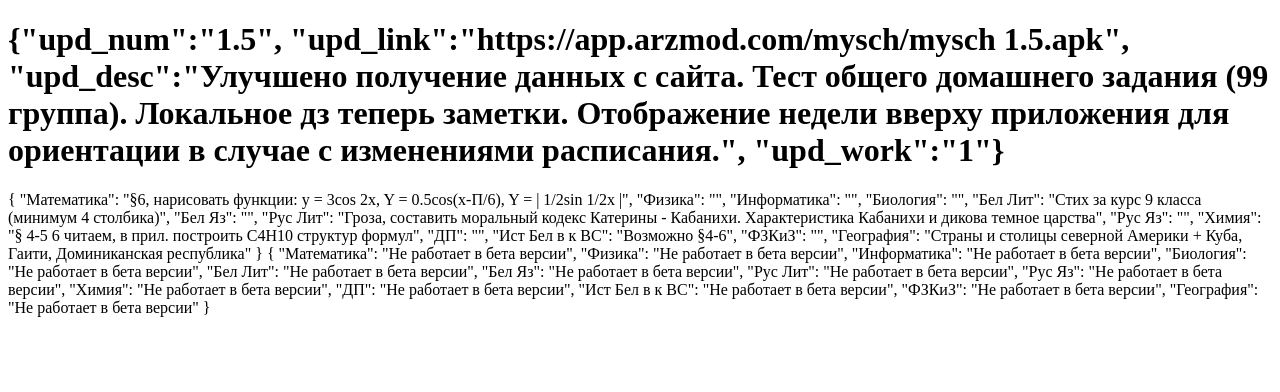
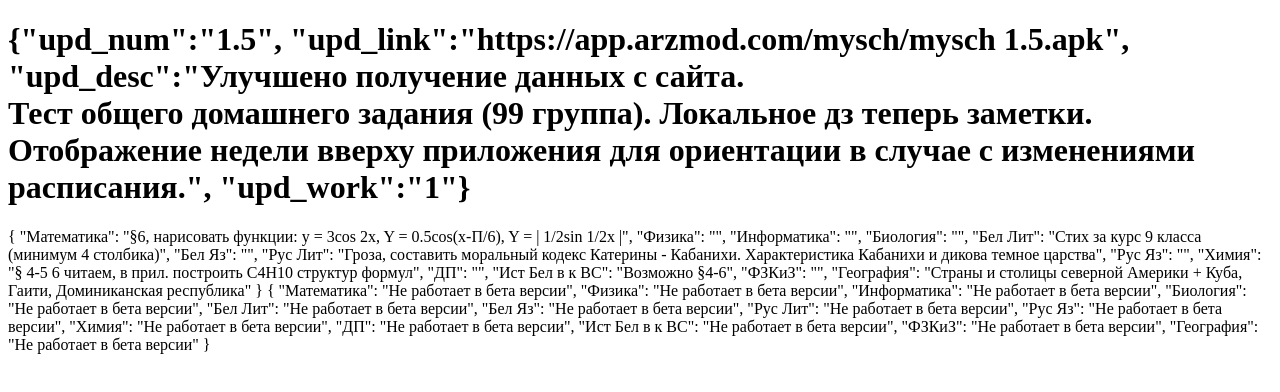
Before and after one commit to L1merGG/myschedule, a plain HTML site: page index.html in a window 1280 px wide. Drawn offline with Linux system fonts and the light colour scheme.

Commit message:
Update index.html

```diff
--- a/index.html
+++ b/index.html
@@ -9,7 +9,7 @@
 
 "upd_link":"https://app.arzmod.com/mysch/mysch 1.5.apk",
 
-"upd_desc":"Улучшено получение данных с сайта.
+"upd_desc":"Улучшено получение данных с сайта.<br>
         Тест общего домашнего задания (99 группа).
         Локальное дз теперь заметки.
         Отображение недели вверху приложения для ориентации в случае с изменениями расписания.",
```
